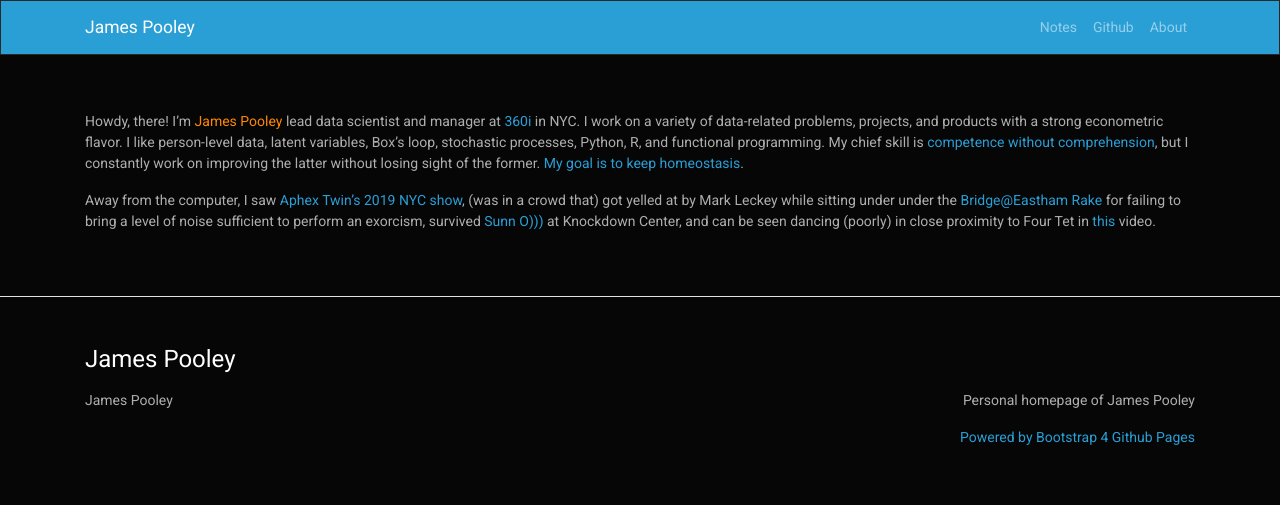
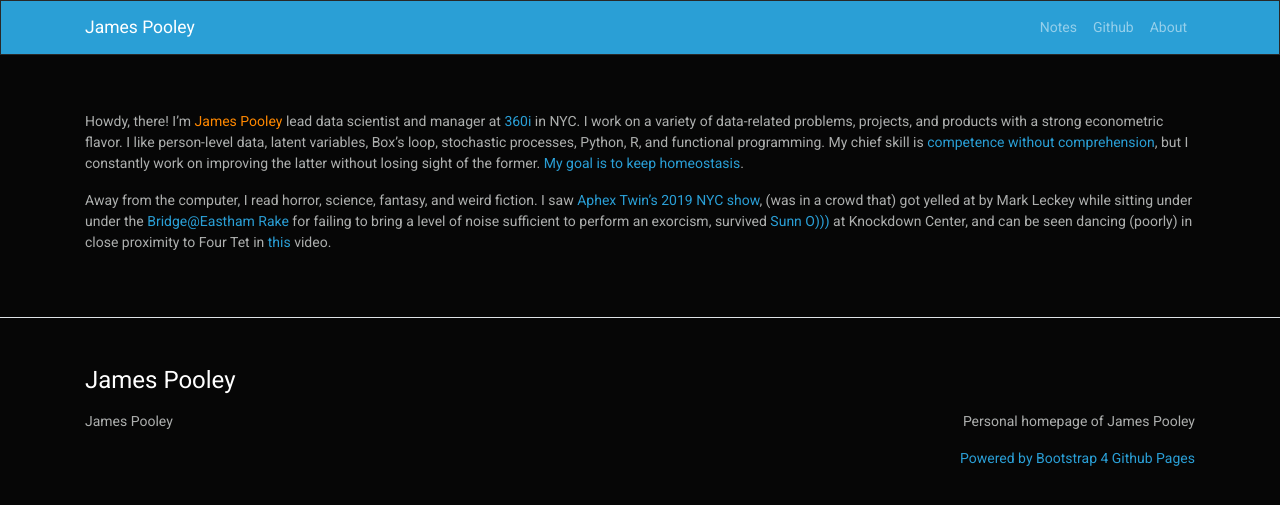
Before and after one commit to jamespooley/archived-jamespooley.github.io, a Jekyll site: the page built from about.md, in a window 1280 px wide. Shown: the top 505 px of the page. Built offline with Jekyll 4.4.1, drawn with Linux system fonts in a browser that asks for light colours; our own code applies the rules of GitHub Pages for plain Markdown files.

Commit message:
Add book preferences

```diff
--- a/about.md
+++ b/about.md
@@ -4,7 +4,8 @@ data-related problems, projects, and products with a strong econometric flavor.
 but I constantly work on improving the latter without losing sight of the former. [My goal is to keep
 homeostasis](https://www.youtube.com/watch?v=8X1QkseVjIY&t).
 
-Away from the computer, I saw [Aphex Twin's 2019 NYC show](https://www.artforum.com/music/sasha-frere-jones-on-aphex-twin-s-show-at-avant-gardener-79488), (was in a crowd
+Away from the computer, I read horror, science, fantasy, and weird fiction.
+I saw [Aphex Twin's 2019 NYC show](https://www.artforum.com/music/sasha-frere-jones-on-aphex-twin-s-show-at-avant-gardener-79488), (was in a crowd
 that) got yelled at by Mark Leckey while sitting under
 under the
 [Bridge@Eastham Rake](https://www.youtube.com/watch?v=ZZ-BhuuCIUE)
```
